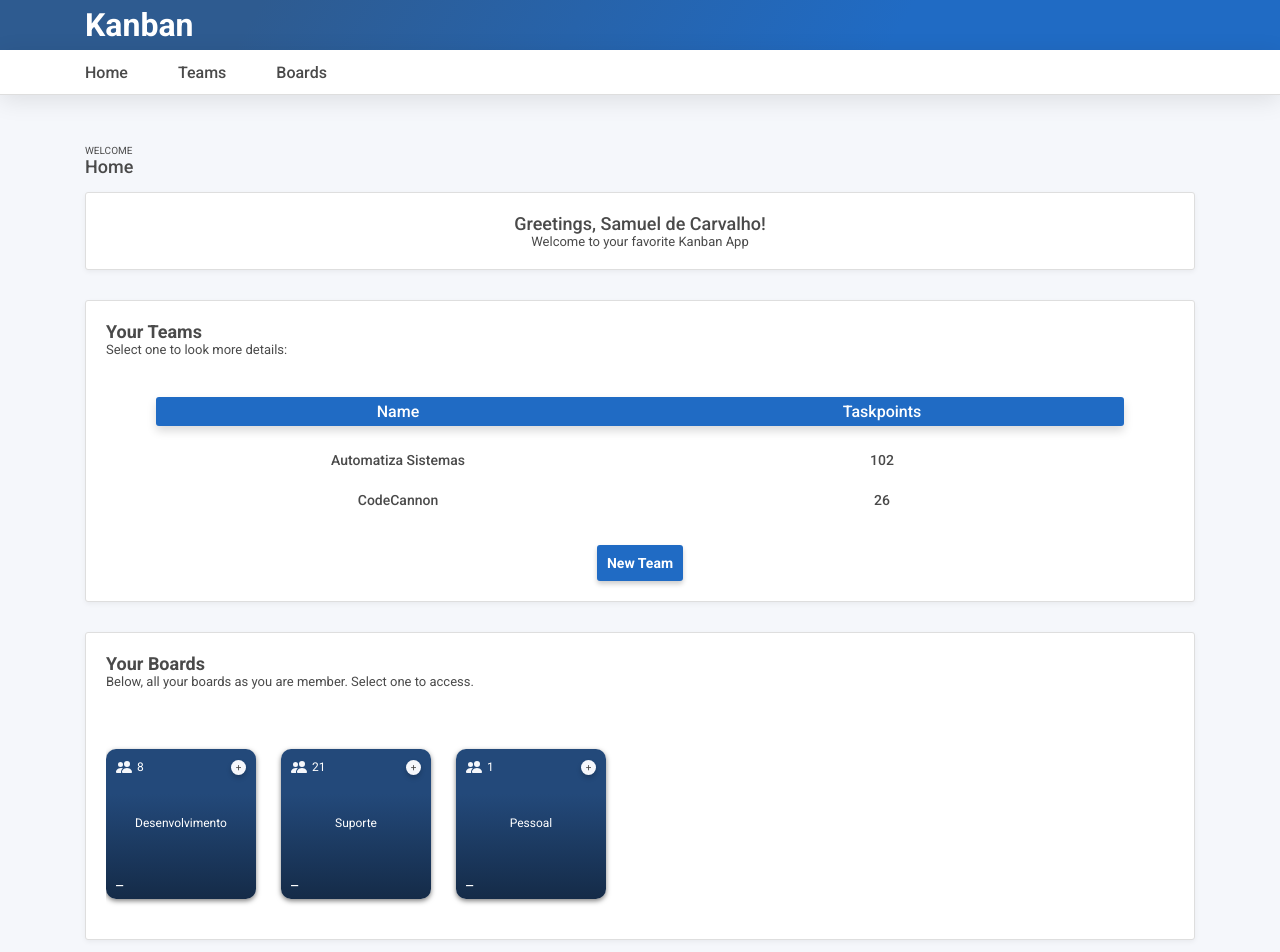
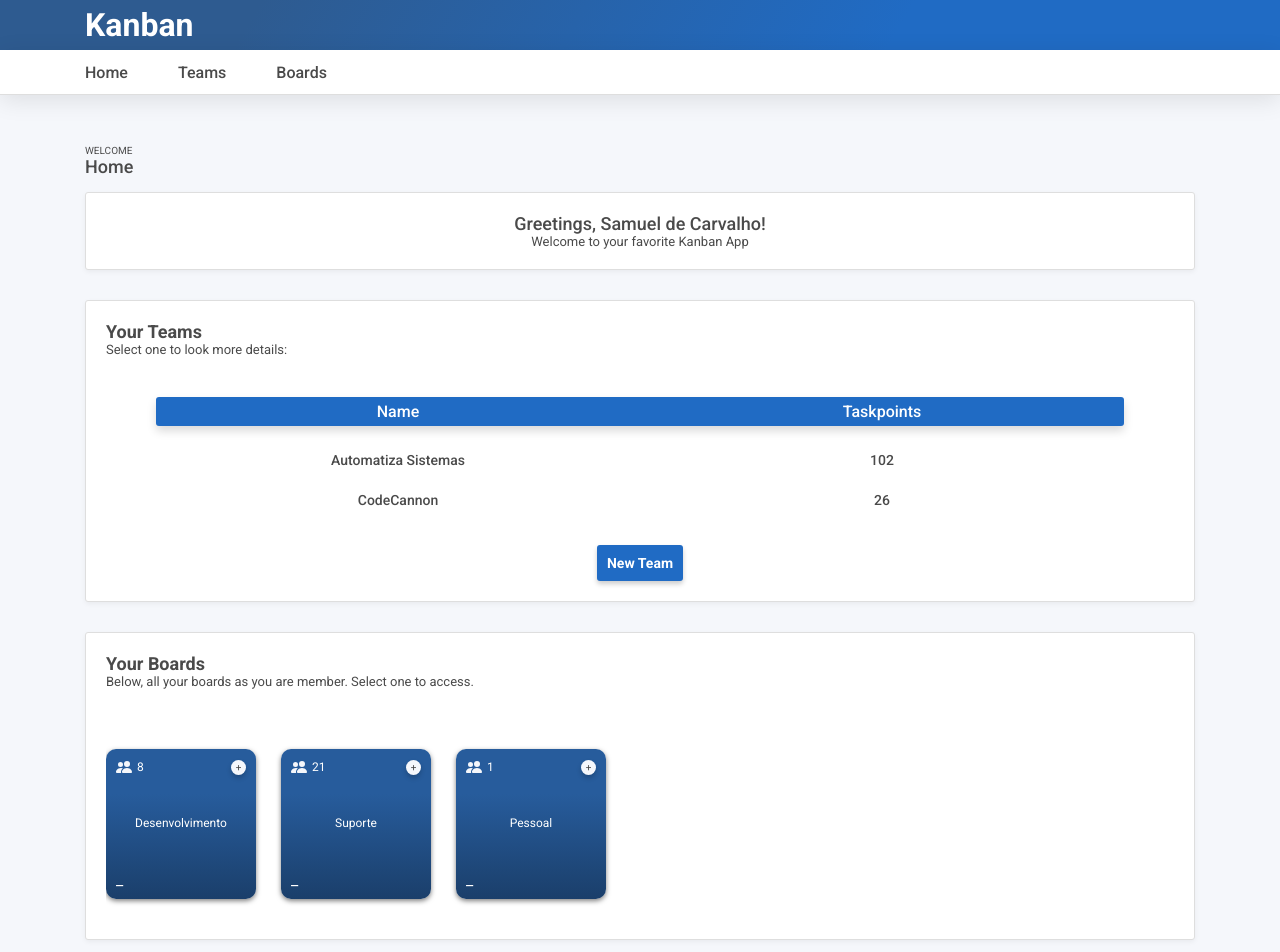
Before and after one commit to samueldcarvalho/Training.ProjectKanban, a Next.js app in the folder src/Web/Training.Kanban.UI/kanban-web-ui/: page / in a window 1280 px wide. Shown: the top 952 px of the page. Built offline with nearby package versions, Linux system fonts and the light colour scheme.

Commit message:
Alterações nas cores do BoardCard

```diff
--- a/src/Web/Training.Kanban.UI/kanban-web-ui/components/shared/boardcard-component.tsx
+++ b/src/Web/Training.Kanban.UI/kanban-web-ui/components/shared/boardcard-component.tsx
@@ -2,7 +2,7 @@ import { BsFillPeopleFill } from "react-icons/bs"
 
 const BoardCardComponent = (props: any) => {
     return (
-        <div className="kb-board-card" style={{ background: `linear-gradient(180deg, ${props.boardColor} 30%, #000 200%)` }}>
+        <div className="kb-board-card" style={{ background: `linear-gradient(180deg, ${props.boardColor} 30%, #000 250%)` }}>
             <div className="kb-board-card-header">
                 <div className="kb-board-card-header-members">
                     <BsFillPeopleFill fill="#f5f7fb" />
--- a/src/Web/Training.Kanban.UI/kanban-web-ui/pages/index.tsx
+++ b/src/Web/Training.Kanban.UI/kanban-web-ui/pages/index.tsx
@@ -77,9 +77,9 @@ const Home = () => {
                     <CardTitleComponent title="Your Boards" description="Below, all your boards as you are member. Select one to access." />
                 </div>
                 <div className="kb-home-boards-body">
-                    <BoardCardComponent membersCount={8} boardName="Desenvolvimento" boardColor="#23497a" />
-                    <BoardCardComponent membersCount={21} boardName="Suporte" boardColor="#23497a" />
-                    <BoardCardComponent membersCount={1} boardName="Pessoal" boardColor="#23497a" />
+                    <BoardCardComponent membersCount={8} boardName="Desenvolvimento" boardColor="#275c9c" />
+                    <BoardCardComponent membersCount={21} boardName="Suporte" boardColor="#275c9c" />
+                    <BoardCardComponent membersCount={1} boardName="Pessoal" boardColor="#275c9c" />
                 </div>
             </div>
         </Wrapper >
```
